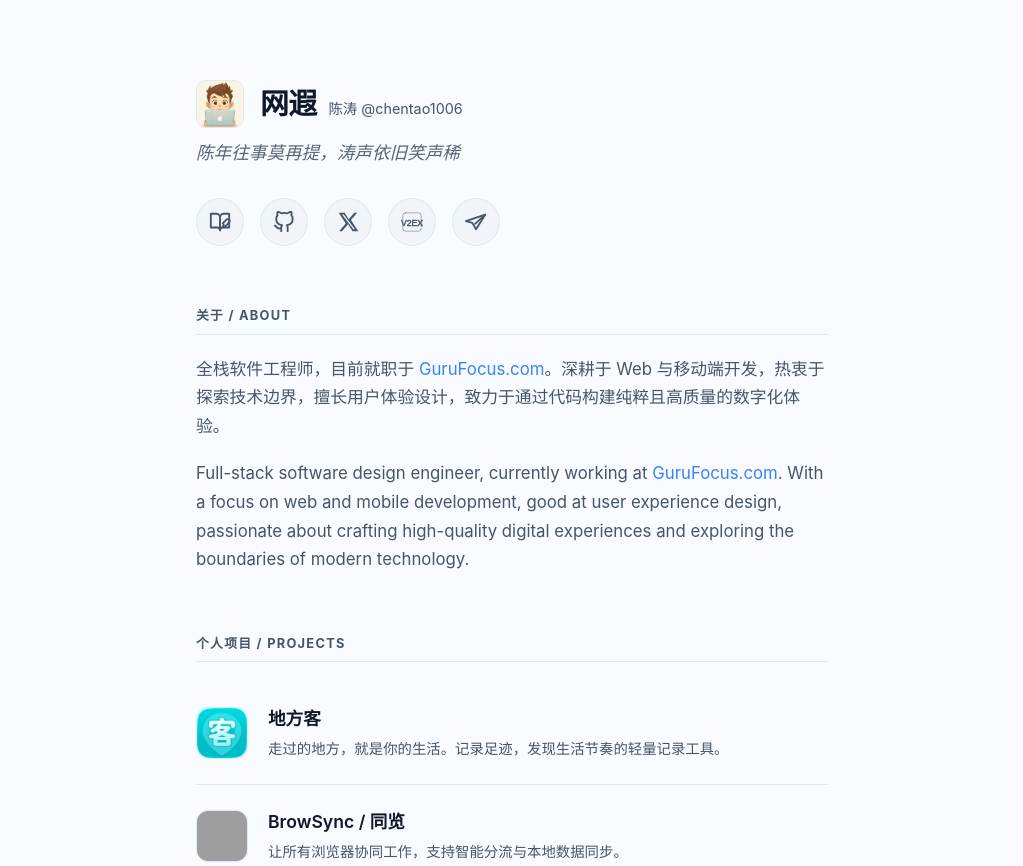
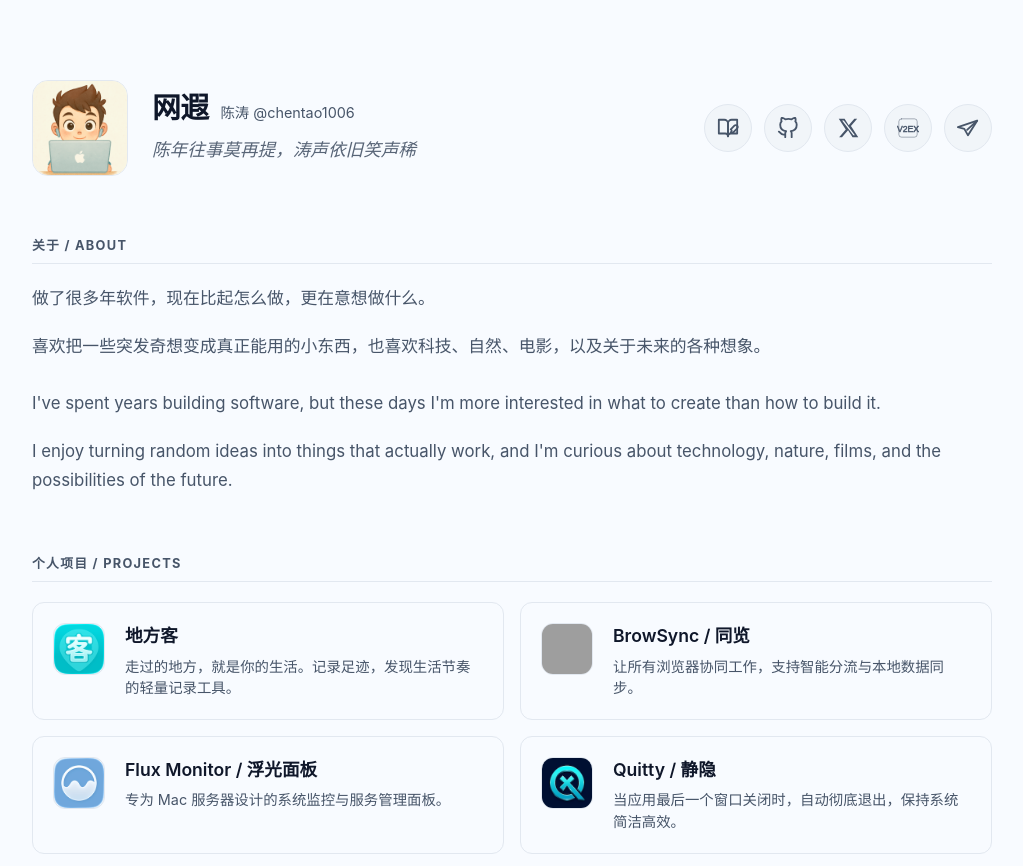
Before and after one commit to chentao1006/chentao1006, a plain HTML site: page index.html in a window 1280 px wide. Shown: the top 866 px of the page, without its empty margins (128-1151 px from the left). Drawn offline with Linux system fonts and the light colour scheme; grey boxes are pictures that could not be loaded.

Commit message:
refactor: update personal description and improve layout for better presentation

```diff
--- a/css/globals.css
+++ b/css/globals.css
@@ -174,6 +174,10 @@ h1 {
     margin-bottom: 0;
 }
 
+.about-content p.about-en {
+    margin-top: 1.8rem;
+}
+
 .about-content strong {
     color: var(--text-primary);
     font-weight: 600;
@@ -248,6 +252,99 @@ h1 {
 .project-item-desc {
     font-size: 0.9rem;
     color: var(--text-secondary);
+}
+
+@media (min-width: 960px) {
+    .header-section {
+        display: grid;
+        grid-template-columns: minmax(0, 1fr) auto;
+        align-items: center;
+        gap: 32px;
+    }
+
+    .profile-main {
+        display: grid;
+        grid-template-columns: 96px minmax(280px, 1fr);
+        grid-template-rows: auto auto;
+        column-gap: 24px;
+        row-gap: 8px;
+        align-items: start;
+    }
+
+    .header-top {
+        display: contents;
+    }
+
+    .avatar {
+        width: 96px;
+        height: 96px;
+        grid-row: 1 / 3;
+        grid-column: 1;
+        border-radius: 16px;
+    }
+
+    .title-group {
+        grid-column: 2;
+        grid-row: 1;
+        align-self: end;
+        margin-bottom: 0;
+    }
+
+    .subtitle-container {
+        grid-column: 2;
+        grid-row: 2;
+        align-self: start;
+        margin-top: 0;
+        margin-bottom: 0;
+    }
+
+    .social-links {
+        margin-top: 0;
+        flex-wrap: nowrap;
+        justify-content: flex-end;
+        gap: 12px;
+    }
+}
+
+@media (min-width: 768px) {
+    .container {
+        max-width: 1040px;
+        padding-right: 40px;
+        padding-left: 40px;
+    }
+
+    .header-section,
+    .about-section,
+    .projects-section,
+    footer {
+        max-width: 960px;
+        margin-right: auto;
+        margin-left: auto;
+    }
+
+    .project-list {
+        display: grid;
+        grid-template-columns: repeat(2, minmax(0, 1fr));
+        gap: 16px;
+    }
+
+    .project-item {
+        min-height: 112px;
+        padding: 20px;
+        border: 1px solid var(--border);
+        border-radius: 12px;
+        background: var(--bg);
+    }
+
+    .project-item.has-icon {
+        align-items: flex-start;
+    }
+
+    .project-item:hover {
+        border-color: var(--text-tertiary);
+        background: var(--bg-surface);
+        transform: translateY(-2px);
+    }
 }
 
 /* Dialog / Modal */
--- a/index.html
+++ b/index.html
@@ -9,7 +9,7 @@
     <link rel="canonical" href="https://ct106.com/">
     <meta name="robots" content="index, follow">
     <meta property="og:title" content="网遐 · 陈涛的个人主页">
-    <meta property="og:description" content="全栈软件工程师陈涛的个人主页与独立项目：NotiForward、地方客、BrowSync、Flux Monitor、Quitty、Sidey 和 Dark Light。">
+    <meta property="og:description" content="做了很多年软件，现在比起怎么做，更在意想做什么。这里记录我的作品、想法，还有生活中那些值得留下的片段。">
     <meta property="og:url" content="https://ct106.com/">
     <meta property="og:type" content="website">
     <meta property="og:image" content="https://ct106.com/assets/images/avatar.png">
@@ -19,7 +19,7 @@
     <meta name="wechat-share-img" content="https://ct106.com/assets/images/avatar.png">
     <meta name="twitter:card" content="summary">
     <meta name="twitter:title" content="网遐 · 陈涛的个人主页">
-    <meta name="twitter:description" content="全栈软件工程师陈涛的个人主页与独立项目。">
+    <meta name="twitter:description" content="做了很多年软件，现在比起怎么做，更在意想做什么。">
     <link rel="stylesheet" href="css/globals.css?5">
     <!-- Apple Touch Icon -->
     <link rel="apple-touch-icon" sizes="180x180" href="https://ct106.com/assets/images/avatar.png">
@@ -38,6 +38,7 @@
 <body>
     <main class="container">
         <header class="header-section animate-in">
+            <div class="profile-main">
                 <div class="header-top">
                     <img src="assets/images/avatar.png" alt="头像" class="avatar">
                     <div class="title-group">
@@ -48,6 +49,7 @@
 
                 <div class="subtitle-container">
                     <div class="subtitle-secondary">陈年往事莫再提，涛声依旧笑声稀</div>
+                </div>
             </div>
 
             <div class="social-links">
@@ -93,12 +95,10 @@
         <section class="about-section animate-in" style="animation-delay: 0.05s;">
             <div class="section-title">关于 / About</div>
             <div class="about-content">
-                <p>全栈软件工程师，目前就职于 <a href="https://www.gurufocus.com" target="_blank">GuruFocus.com</a>。深耕于 Web
-                    与移动端开发，热衷于探索技术边界，擅长用户体验设计，致力于通过代码构建纯粹且高质量的数字化体验。</p>
-                <p>Full-stack software design engineer, currently working at <a href="https://www.gurufocus.com"
-                        target="_blank">GuruFocus.com</a>. With a focus on web and mobile development, good at user
-                    experience design, passionate about crafting high-quality digital experiences and exploring
-                    the boundaries of modern technology.</p>
+                <p>做了很多年软件，现在比起怎么做，更在意想做什么。</p>
+                <p>喜欢把一些突发奇想变成真正能用的小东西，也喜欢科技、自然、电影，以及关于未来的各种想象。</p>
+                <p class="about-en">I've spent years building software, but these days I'm more interested in what to create than how to build it.</p>
+                <p>I enjoy turning random ideas into things that actually work, and I'm curious about technology, nature, films, and the possibilities of the future.</p>
             </div>
         </section>
 
```
Also changed, not shown: 1 other file. Lines whose indentation alone changed are shown as unchanged.
